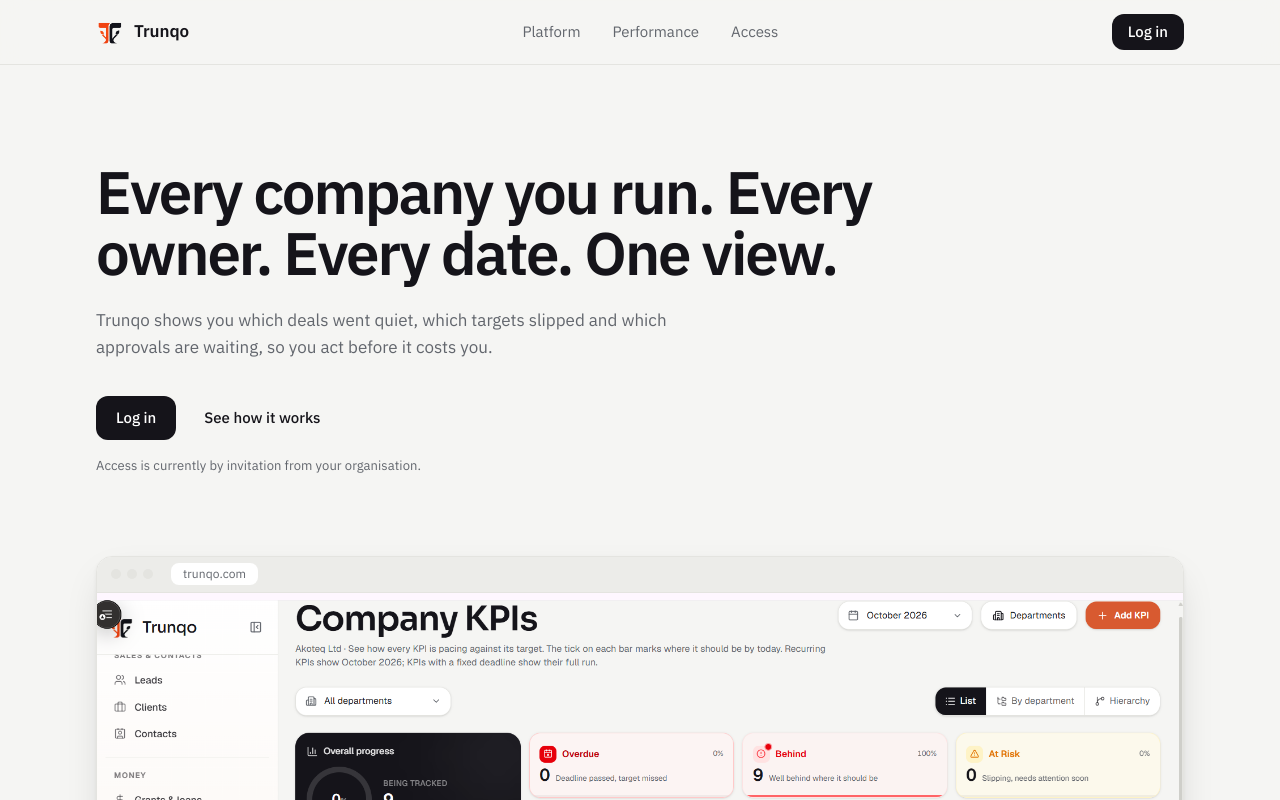
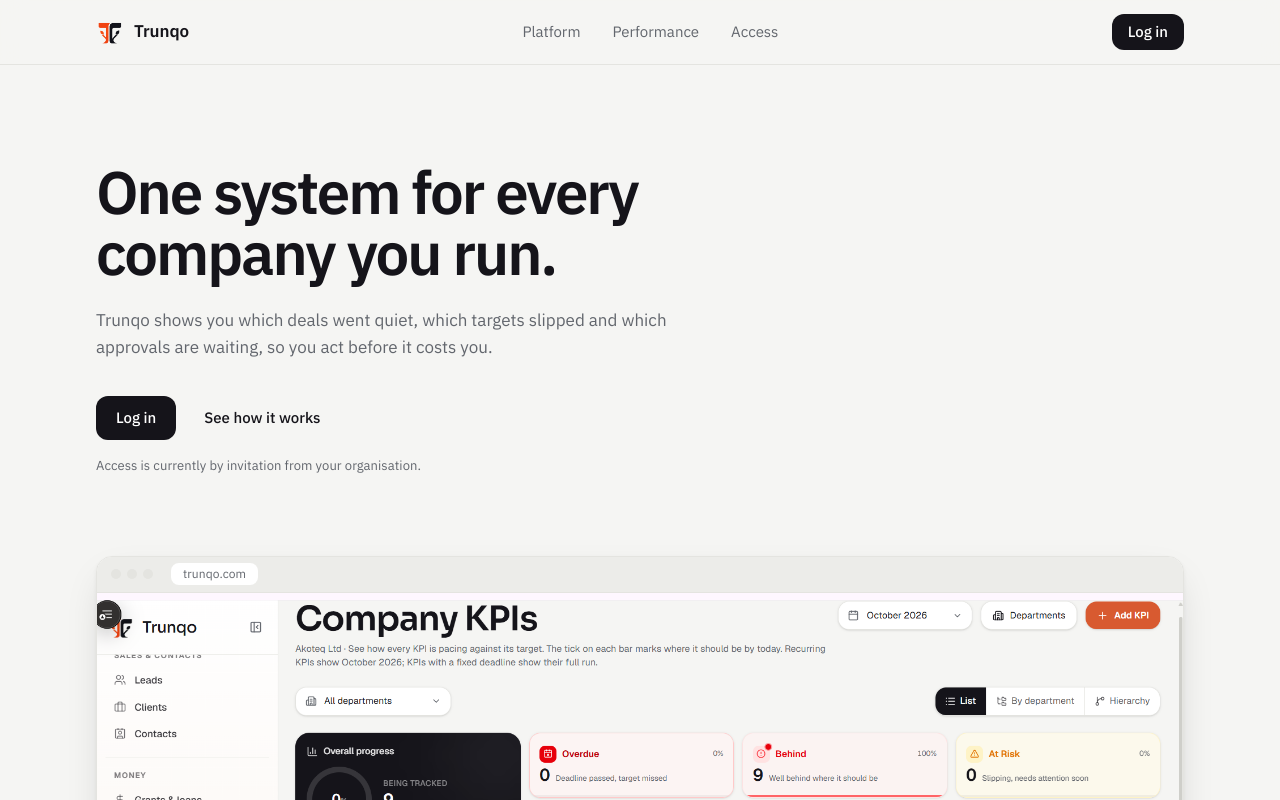
Before and after one commit to akoteq/Tradeline-Business-OS, a Next.js app in the folder client/: page /home in a window 1280 px wide. Shown: the top 800 px of the page. Built offline with nearby package versions, Linux system fonts and the light colour scheme; no server answers.

Commit message:
Add:  Landing page to Trunqo

```diff
--- a/client/src/components/marketing/sections/Hero.tsx
+++ b/client/src/components/marketing/sections/Hero.tsx
@@ -11,7 +11,7 @@ export function Hero() {
       <Container className="pb-20 pt-16 sm:pt-24 lg:pb-28">
         <Rise>
           <h1 id="hero-title" className="max-w-4xl text-4xl font-semibold sm:text-5xl lg:text-6xl">
-           Every company you run. Every owner. Every date. One view.
+            One system for every company you run.
           </h1>
         </Rise>
 
```
